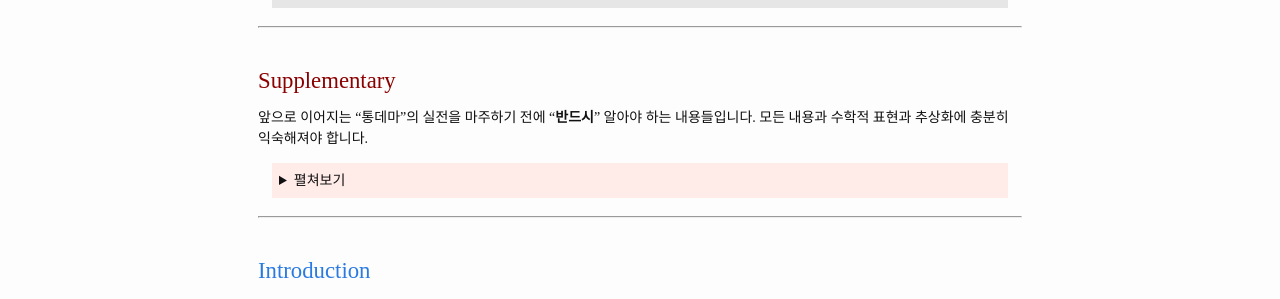
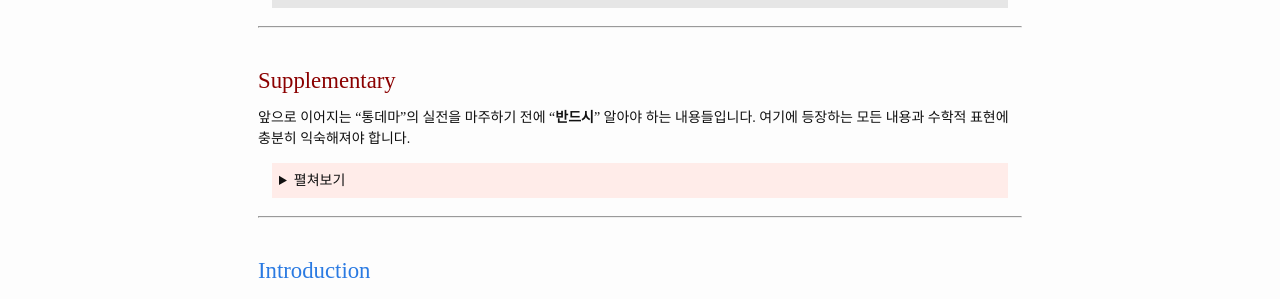
Before and after one commit to BlueHorn07/computer_science, a Jekyll site: the page built from _posts/statistical-data-mining/2021-02-24-statistical-data-mining.md, in a window 1280 px wide. Shown: the part 689-988 px from the top of the page. Built offline with Jekyll 4.4.1, drawn with Linux system fonts in a browser that asks for light colours; nearby versions of some CDN libraries; some web fonts are replaced.

Commit message:
update post

```diff
--- a/_posts/statistical-data-mining/2021-02-24-statistical-data-mining.md
+++ b/_posts/statistical-data-mining/2021-02-24-statistical-data-mining.md
@@ -37,7 +37,7 @@ hidden: true
 
 ### Supplementary
 
-앞으로 이어지는 "통데마"의 실전을 마주하기 전에 "**반드시**" 알아야 하는 내용들입니다. 모든 내용과 수학적 표현과 추상화에 충분히 익숙해져야 합니다.
+앞으로 이어지는 "통데마"의 실전을 마주하기 전에 "**반드시**" 알아야 하는 내용들입니다. 여기에 등장하는 모든 내용과 수학적 표현에 충분히 익숙해져야 합니다.
 
 <details markdown="1" class="statement">
 <summary>펼쳐보기</summary>
```
Also changed, not shown: _posts/statistical-data-mining/2021-05-17-additive-model-and-gam.md (+1 -0 lines).
